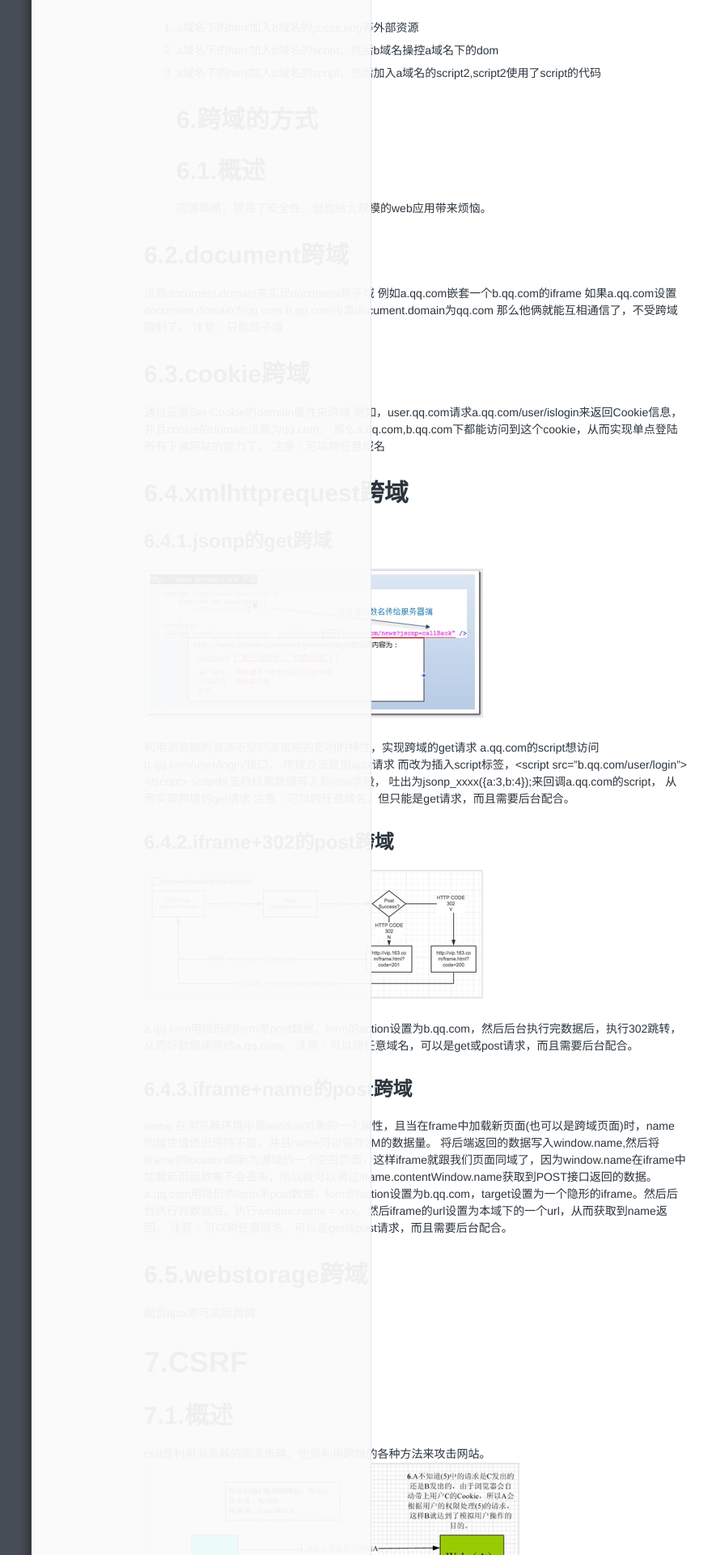
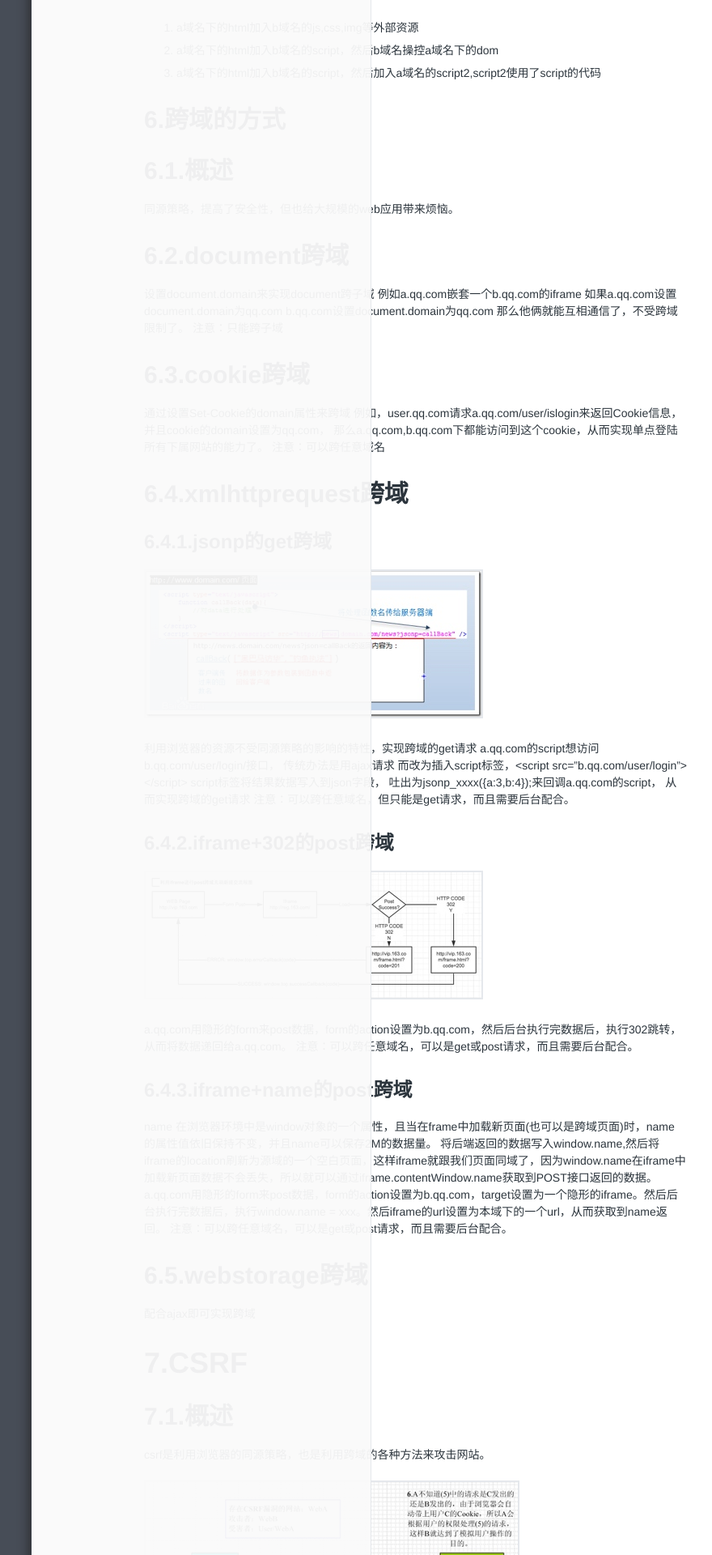
Before and after one commit to yankaics/fishedee.github.io, a Jekyll site: the page built from _posts/前端/2016-03-15-同源策略.markdown, in a window 1280 px wide. Shown: the part 1541-3461 px from the top of the page at 81% size, without its empty margins (126-1006 px from the left). Built offline with Jekyll 4.4.1, drawn with Linux system fonts in a browser that asks for light colours; comment, search, counter and statistics services are not loaded; some of the changed text lies outside the part shown.

Commit message:
更新格式

````diff
--- a/_posts/前端/2016-03-15-同源策略.markdown
+++ b/_posts/前端/2016-03-15-同源策略.markdown
@@ -29,7 +29,9 @@ so，作为一个容器，浏览器需要对多个应用进行区分，然后在
 |http://www.foo.com/a/|同域|满足同协议、同域名、同端口，只是这里多了一个目录而已|
 
 同源的标识是，协议相同，域名相同，端口也相同，才能称为同源。
+
 # 5.什么是策略
+
 ## 5.1.document策略
 每个frame代表一个document，包括iframe和顶级frame
 多个document必须同源，才能互相操控对方的frame
@@ -49,7 +51,9 @@ script来源于a域名，那么该script只能对a域名发送ajax请求。
 1.	a域名下的html加入b域名的js,css,img等外部资源
 2.	a域名下的html加入b域名的script，然后b域名操控a域名下的dom
 3.	a域名下的html加入b域名的script，然后加入a域名的script2,script2使用了script的代码
+
 ## 6.跨域的方式
+
 ## 6.1.概述
 同源策略，提高了安全性，但也给大规模的web应用带来烦恼。
 
@@ -68,7 +72,9 @@ b.qq.com设置document.domain为qq.com
 注意：可以跨任意域名
 
 ## 6.4.xmlhttprequest跨域
+
 ### 6.4.1.jsonp的get跨域
+
 ![](/assets/img/14580364519042.jpg)
 
 利用浏览器的资源不受同源策略的影响的特性，实现跨域的get请求
@@ -81,6 +87,7 @@ script标签将结果数据写入到json字段，
 注意：可以跨任意域名，但只能是get请求，而且需要后台配合。
 
 ### 6.4.2.iframe+302的post跨域
+
 ![](/assets/img/14580364594677.jpg)
 
 a.qq.com用隐形的form来post数据，form的action设置为b.qq.com，然后后台执行完数据后，执行302跳转，从而将数据递回给a.qq.com。
@@ -96,8 +103,10 @@ a.qq.com用隐形的form来post数据，form的action设置为b.qq.com，target
 配合ajax即可实现跨域
 
 # 7.CSRF
+
 ## 7.1.概述
 csrf是利用浏览器的同源策略，也是利用跨域的各种方法来攻击网站。
+
 ![](/assets/img/14580364675187.jpg)
 
 ## 7.2.示例1
@@ -110,7 +119,8 @@ csrf是利用浏览器的同源策略，也是利用跨域的各种方法来攻
 ## 7.3.示例2
 银行网站A，它现在改为以POST请求来完成银行转账的操作，
 然后危险网站B也改了，它的代码如下：
-```html
+
+```
 <html>
 　　<head>
 　　　　<script type="text/javascript">
@@ -132,6 +142,7 @@ csrf是利用浏览器的同源策略，也是利用跨域的各种方法来攻
 　　</body>
 </html>
 ```
+
 利用iframe的跨域漏洞
 
 ## 7.4.防范
@@ -139,14 +150,17 @@ csrf是利用浏览器的同源策略，也是利用跨域的各种方法来攻
 检查ajax的origin字段
 
 ### 7.4.2.csrf令牌
-```php
+
+```
 <?php
 　　　//构造加密的Cookie信息
 　　　$value = “DefenseSCRF”;
 　　　setcookie(”cookie”, $value, time()+3600);
 　?>
 ```
+
 后端随机生成cookie
+
 ```php
 <?php
 　　　　$hash = md5($_COOKIE['cookie']);
@@ -164,15 +178,18 @@ csrf是利用浏览器的同源策略，也是利用跨域的各种方法来攻
 加入ajax的csrf token
 
 ## 7.5.例子
+
 ![](/assets/img/14580365338455.jpg)
 
 传说中的上了莫名其妙的网站后，自己的微博发了很多莫名其妙的微博＝，＝
 
 # 8.CORS
+
 ## 8.1.概述
 更安全的跨域控制方式，除了IE8以及IE8以下的浏览器不支持，其他的浏览器都支持，兼容性棒棒的！
 
 ## 8.2.Access-Control-Allow-Origin
+
 ![](/assets/img/14580365409834.jpg)
 
 服务器控制允许的跨域来源域名
````
Also changed, not shown: _posts/前端/2016-03-15-reactjs原理.markdown (+60 -3 lines).
